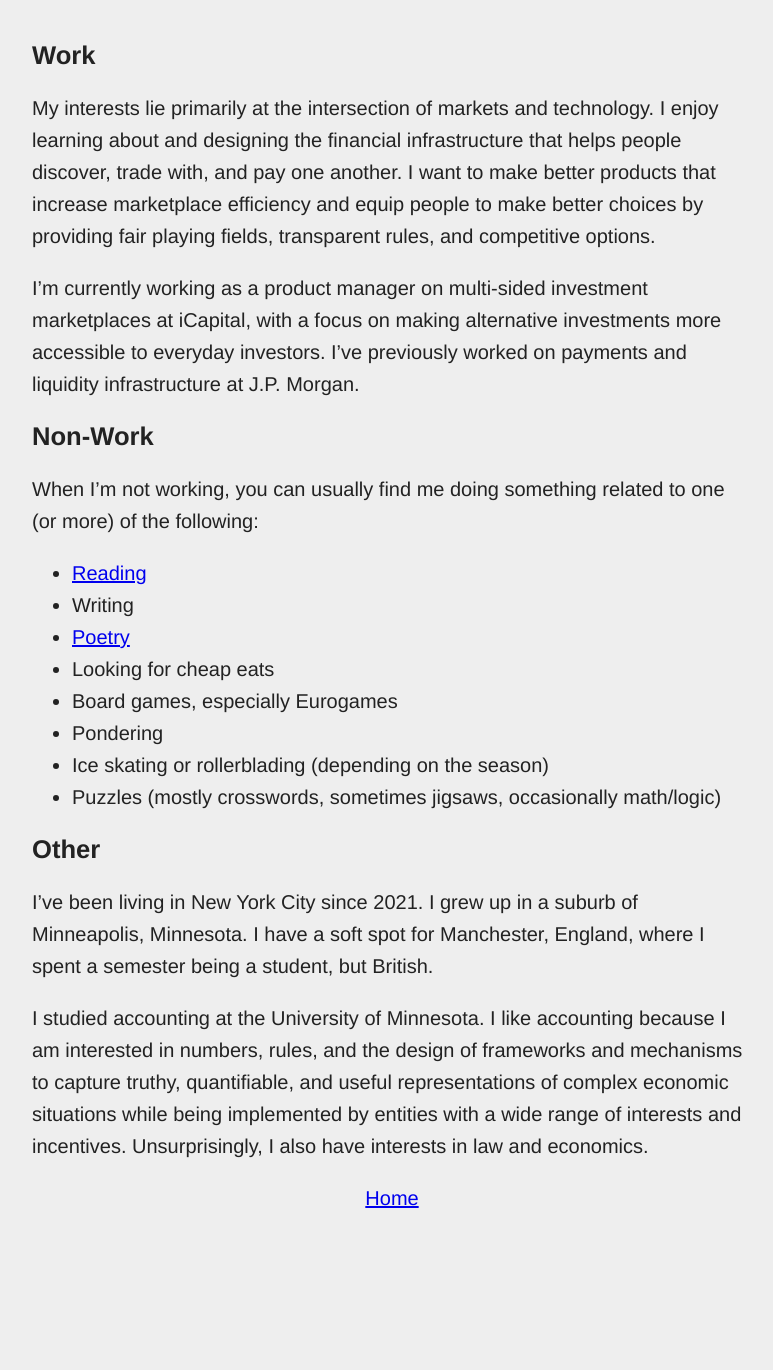
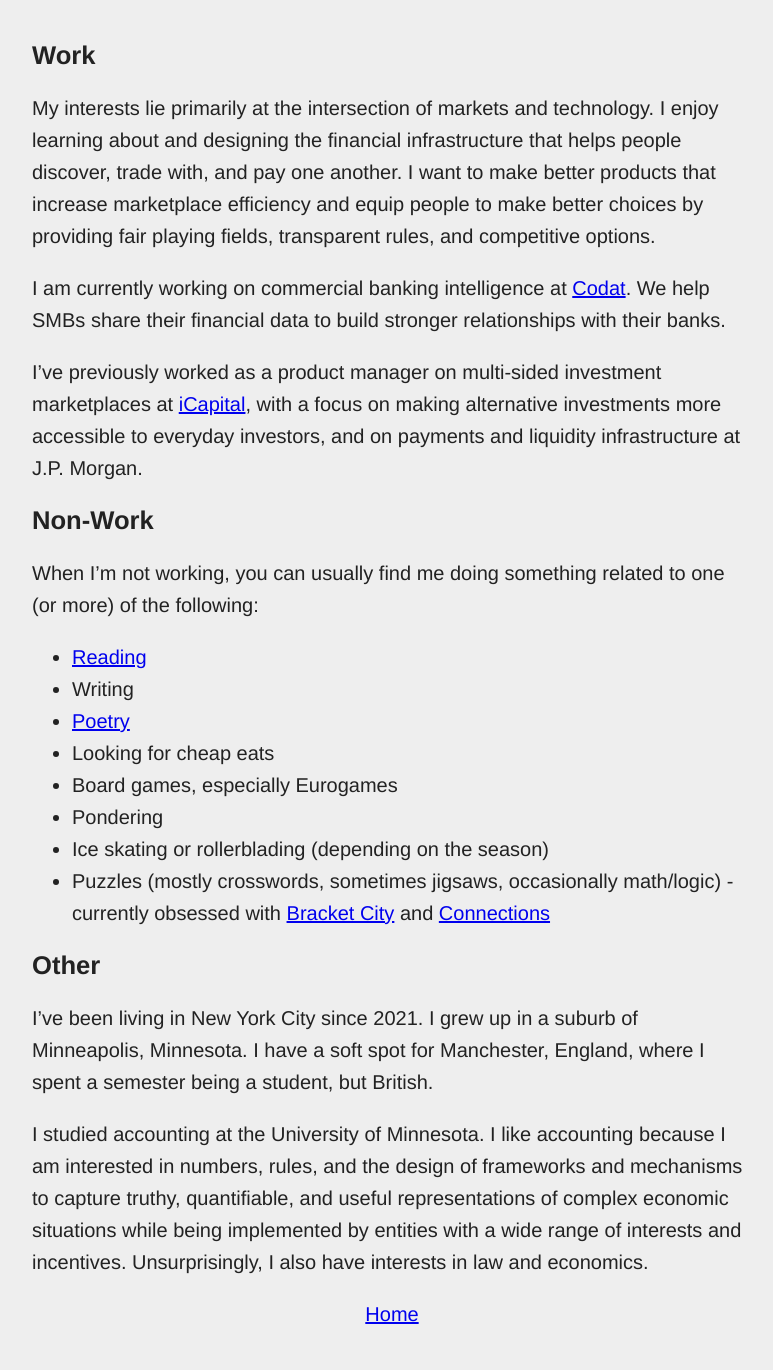
Before and after one commit to Taxes/taxes.github.io, a Jekyll site: the page built from bio.md, in a window 1280 px wide. Shown: the whole page, without its empty margins (248-1021 px from the left). Built offline with Jekyll 4.4.1, drawn with Linux system fonts in a browser that asks for light colours; our own code applies the rules of GitHub Pages for plain Markdown files; before the commit the page ends 1254 px from its top, so only the background shows below that.

Commit message:
Update bio.md

```diff
--- a/bio.md
+++ b/bio.md
@@ -6,8 +6,9 @@ My interests lie primarily at the intersection of markets and technology.
 I enjoy learning about and designing the financial infrastructure that helps people discover, trade with, and pay one another.
 I want to make better products that increase marketplace efficiency and equip people to make better choices by providing fair playing fields, transparent rules, and competitive options.
 
-I'm currently working as a product manager on multi-sided investment marketplaces at iCapital, with a focus on making alternative investments more accessible to everyday investors.
-I've previously worked on payments and liquidity infrastructure at J.P. Morgan.
+I am currently working on commercial banking intelligence at [Codat](https://codat.io). We help SMBs share their financial data to build stronger relationships with their banks.
+
+I've previously worked as a product manager on multi-sided investment marketplaces at [iCapital](https://icapital.com/), with a focus on making alternative investments more accessible to everyday investors, and on payments and liquidity infrastructure at J.P. Morgan.
 
 ## Non-Work
 
@@ -19,7 +20,7 @@ When I'm not working, you can usually find me doing something related to one (or
 * Board games, especially Eurogames
 * Pondering
 * Ice skating or rollerblading (depending on the season)
-* Puzzles (mostly crosswords, sometimes jigsaws, occasionally math/logic)
+* Puzzles (mostly crosswords, sometimes jigsaws, occasionally math/logic) - currently obsessed with [Bracket City](https://www.theatlantic.com/games/bracket-city/) and [Connections](https://www.nytimes.com/games/connections)
 
 ## Other
 
```
